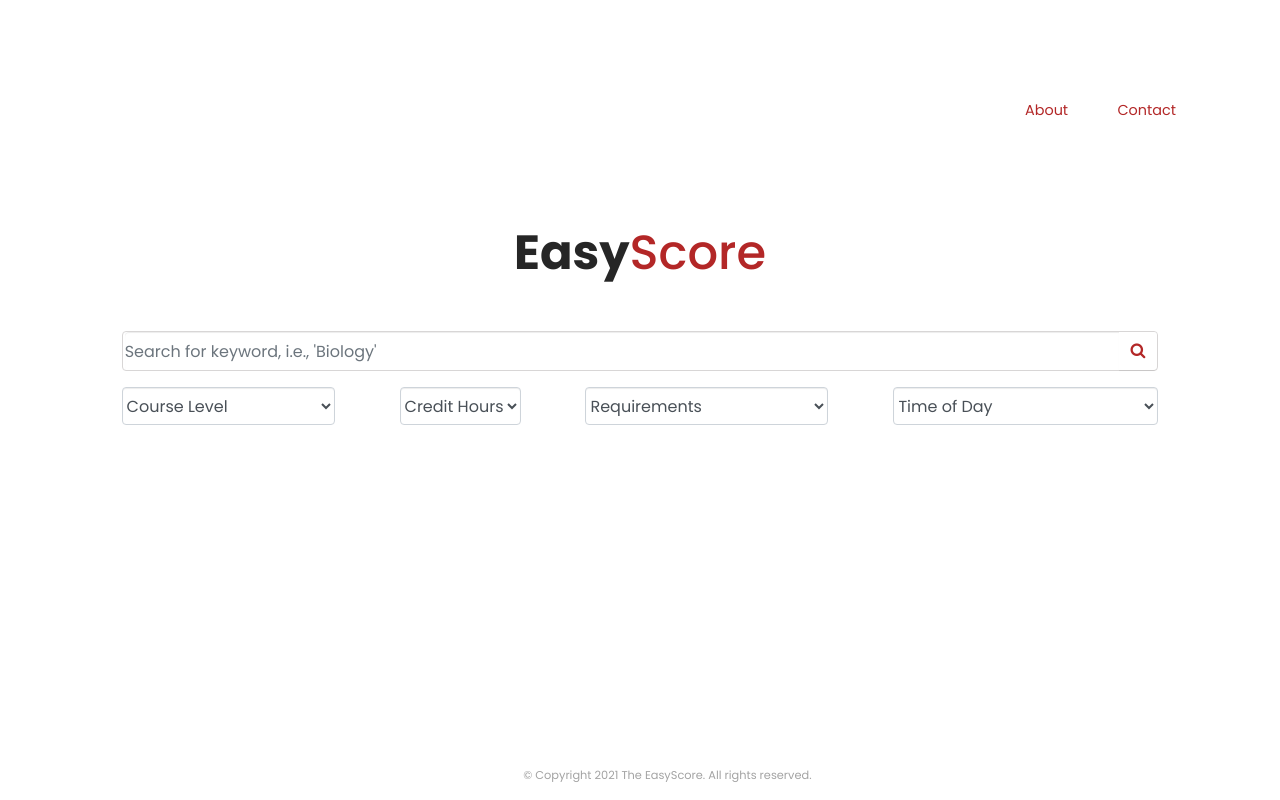
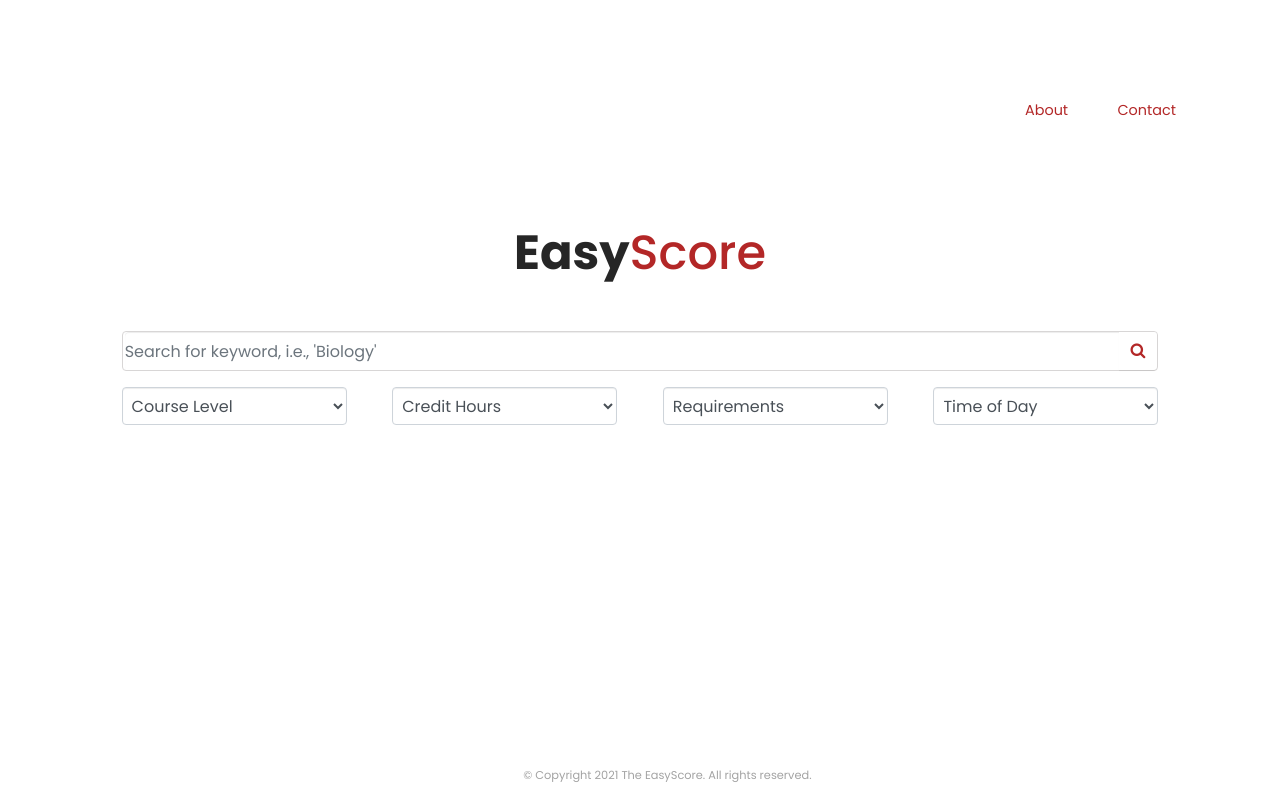
Before and after one commit to s-munro/easyscore, a React (Create React App) app in the folder the-easy-score/: page / in a window 1280 px wide. Shown: the top 800 px of the page. Built offline with nearby package versions, Linux system fonts and the light colour scheme.

Commit message:
filter select sizing for searchform filter selects

```diff
--- a/the-easy-score/src/App.css
+++ b/the-easy-score/src/App.css
@@ -35,6 +35,23 @@
 }
 .padding-right-2 {
   margin-right: 4px;
+}
+select.form-control.filterSelect {
+  padding: 5px;
+  min-width: 175px;
+  max-width: 175px;
+}
+@media only screen and (min-width: 1201px) {
+  select.form-control.filterSelect {
+    min-width: 225px;
+    max-width: 225px;
+  }
+}
+@media only screen and (max-width: 991px) {
+  select.form-control.filterSelect {
+    min-width: 125px;
+    max-width: 125px;
+  }
 }
 
 /***************** NAVBAR 1 *********************/
--- a/the-easy-score/src/components/FilterSelect.js
+++ b/the-easy-score/src/components/FilterSelect.js
@@ -6,6 +6,7 @@ const FilterSelect = ({
   handleSelectChange,
   select_id,
   selectValue,
+  filterSelectClass,
 }) => {
   return (
     <div>
@@ -14,6 +15,7 @@ const FilterSelect = ({
         name={select_id}
         onChange={handleSelectChange}
         value={selectValue}
+        className={filterSelectClass ? "filterSelect" : null}
       >
         {selectValues.map((value) => {
           return (
--- a/the-easy-score/src/components/SearchForm.js
+++ b/the-easy-score/src/components/SearchForm.js
@@ -78,24 +78,28 @@ const SearchForm = (props) => {
           </InputGroup>
           <div className="filters-container w-100 d-flex justify-content-between align-items-center mt-3">
             <FilterSelect
+              filterSelectClass={true}
               select_id={"courseLevel"}
               handleSelectChange={handleChange}
               selectValues={courseLevelValues}
               selectValue={props.filters.courseLevel.value}
             />
             <FilterSelect
+              filterSelectClass={true}
               select_id={"creditHours"}
               handleSelectChange={handleChange}
               selectValues={creditHoursValues}
               selectValue={props.filters.creditHours.value}
             />
             <FilterSelect
+              filterSelectClass={true}
               select_id={"requirements"}
               handleSelectChange={handleChange}
               selectValues={requirementsValues}
               selectValue={props.filters.requirements.value}
             />
             <FilterSelect
+              filterSelectClass={true}
               select_id={"timeofDay"}
               handleSelectChange={handleChange}
               selectValues={timeofDayValues}
```
